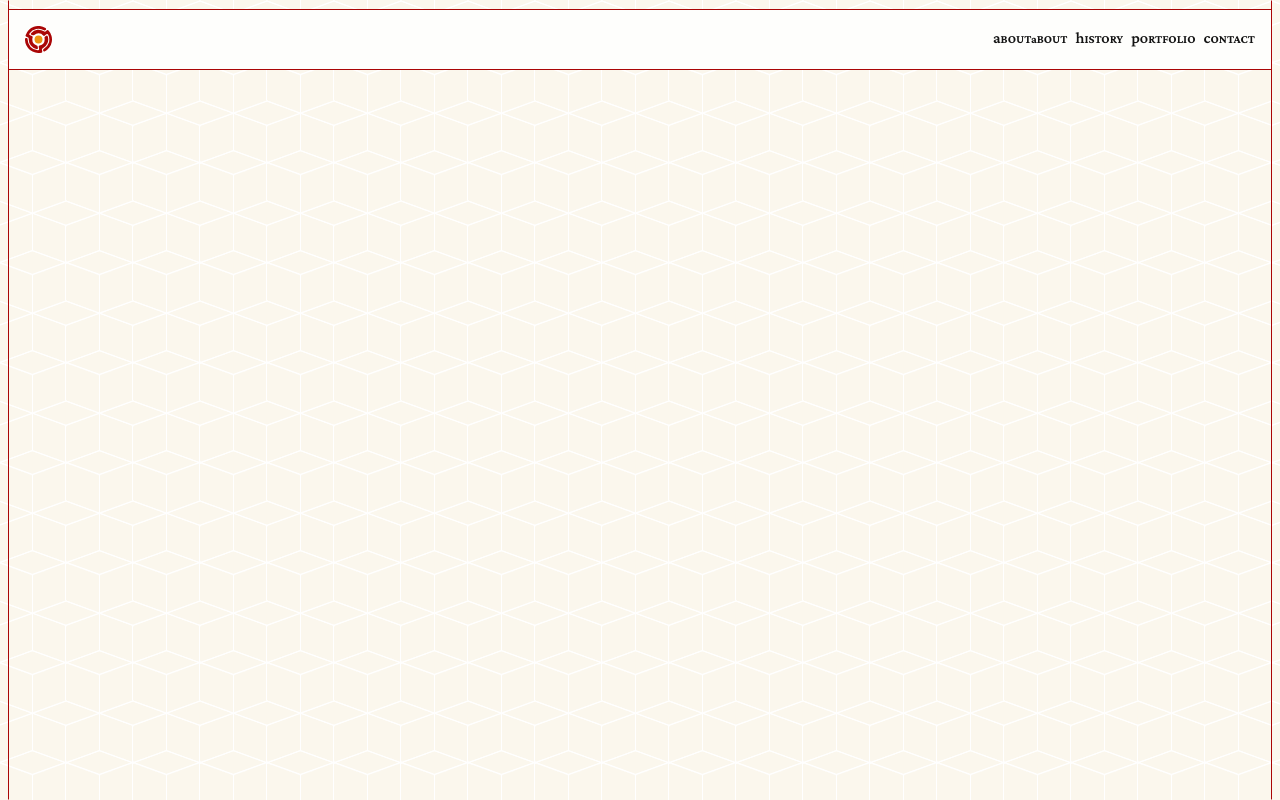
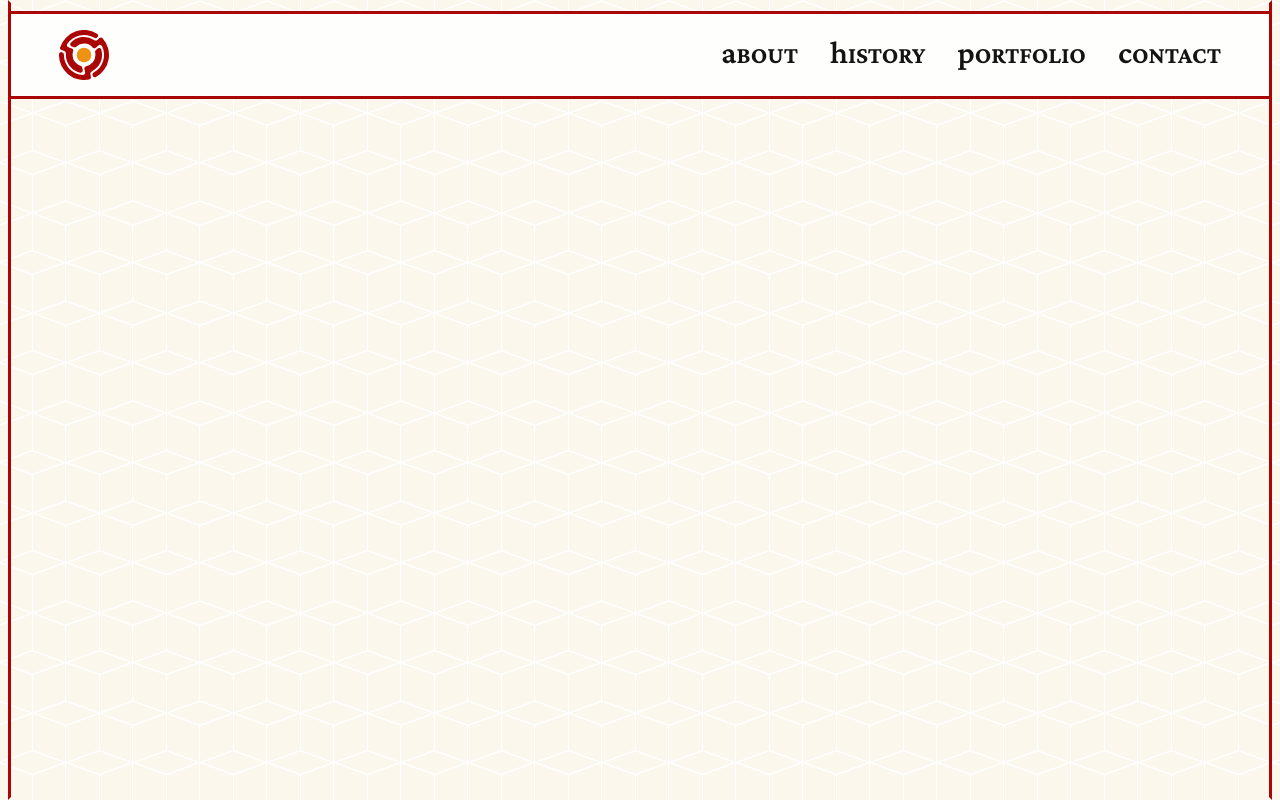
Before and after one commit to JulianBristol/portfolio2024, a Next.js app: page / in a window 1280 px wide. Built offline with nearby package versions, Linux system fonts and the light colour scheme.

Commit message:
Add more advanced CSS changes

```diff
--- /dev/null
+++ b/src/app/components/Header/Header.scss
@@ -0,0 +1,81 @@
+
+.navOptionInteraction:focus,
+.navOptionInteraction:hover {
+  text-decoration: underline 2px;
+  text-underline-offset: 2px;
+  text-decoration-color: #AA0606;
+}
+
+.navOptionInteraction:focus .lgFontTransition,
+.navOptionInteraction:hover .lgFontTransition {
+  color: #AA0606;
+  font-size: 32px;
+  letter-spacing: 0px;
+}
+
+.navOptionInteraction:focus .letterH,
+.navOptionInteraction:hover .letterH {
+  margin-left: -9px
+}
+
+.navOptionInteraction:focus .letterP,
+.navOptionInteraction:hover .letterP {
+  margin-right: -1px;
+  margin-left: -7.6px
+}
+
+.navOptionInteraction:focus .letterC,
+.navOptionInteraction:hover .letterC {
+  margin-left: -7px
+}
+
+.lgFontTransition {
+  transition: font-size 300ms ease-in-out, margin 300ms ease-in-out, color 300ms ease-in-out;
+}
+
+/* Responsiveness */
+@media screen and (min-width: 480px) {
+
+  .navOptionInteraction:focus .lgFontTransition,
+  .navOptionInteraction:hover .lgFontTransition {
+    font-size: 42px;
+  }
+
+  .navOptionInteraction:focus .letterH,
+  .navOptionInteraction:hover .letterH {
+    margin-left: -11.2px
+  }
+
+  .navOptionInteraction:focus .letterP,
+  .navOptionInteraction:hover .letterP {
+    margin-left: -9.78px
+  }
+
+  .navOptionInteraction:focus .letterC,
+  .navOptionInteraction:hover .letterC {
+    margin-left: -8.75px
+  }
+}
+
+@media screen and (min-width: 768px) {
+
+  .navOptionInteraction:focus .lgFontTransition,
+  .navOptionInteraction:hover .lgFontTransition {
+    font-size: 56px;
+  }
+
+  .navOptionInteraction:focus .letterH,
+  .navOptionInteraction:hover .letterH {
+    margin-left: -13.4px
+  }
+
+  .navOptionInteraction:focus .letterP,
+  .navOptionInteraction:hover .letterP {
+    margin-left: -11.98px
+  }
+
+  .navOptionInteraction:focus .letterC,
+  .navOptionInteraction:hover .letterC {
+    margin-left: -10.5px
+  }
+}
--- a/src/app/components/Header/Header.tsx
+++ b/src/app/components/Header/Header.tsx
@@ -1,42 +1,57 @@
-import React, { FC } from "react";
+import React, { FC, useEffect, useState } from "react";
 import Image from "next/image";
+import "./Header.scss";
 
 const Header = ({}) => {
+
+
 	return (
-		<nav className="p-4 flex justify-between font-semibold border-poppy border-y-[0.5px] bg-ghost">
-			<a href="/">
+		<nav className="px-2 xs:px-6 md:px-12 py-4 flex justify-between font-semibold bg-ghost border-poppy border-y-[0.5px] xs:border-y-[2px] md:border-y-[3px] redBorderTransition paddingTransition headerFadeIn">
+			<a href="/" id="logo">
 				<Image
-					className="relative "
+					className="relative transition-all logoAnimation w-[27px] h-[27px] xs:w-[36px] xs:h-[36px] md:w-[50px] md:h-[50px]"
 					src="/logo.svg"
-					alt="Next.js Logo"
-					width={27}
-					height={27}
+					alt="Julian Bristol Logo"
+                    aria-label="home"
+                    width={27}
+                    height={27}
 					priority
 				/>
 			</a>
-			<ul className="text-[12px] font-bold">
+			<ul className="text-[12px] xs:text-[16px] md:text-[24px] font-bold flex items-center gap-[6px] xs:gap-2 md:gap-6 transition-all">
 				<li className="inline ml-2">
 					<a href="#about" className="py-[5px] navOptionInteraction relative">
-						<span className="text-[16px] leading-[0px] font-semibold fontTransition">a</span>BOUT
-                        <span className='textReflection'>
-                            <span className='firstLetter'>a</span>
-                            BOUT
-                        </span>
+						<span className="text-[16px] xs:text-[22px] md:text-[32px] leading-[0px] font-semibold lgFontTransition letterA">
+							a
+						</span>
+						BOUT
 					</a>
 				</li>
 				<li className="inline ml-2">
-					<a href="#history" className="py-[5px]">
-						<span className="text-[16px] font-semibold">h</span>ISTORY
+					<a href="#history" className="py-[5px] navOptionInteraction relative">
+						<span className="text-[16px] xs:text-[22px] md:text-[32px] leading-[0px] font-semibold lgFontTransition letterH">
+							h
+						</span>
+						ISTORY
 					</a>
 				</li>
 				<li className="inline ml-2">
-					<a href="#portfolio" className="py-[5px]">
-						<span className="text-[16px] font-semibold">p</span>ORTFOLIO
+					<a
+						href="#portfolio"
+						className="py-[5px] navOptionInteraction relative"
+					>
+						<span className="text-[16px] xs:text-[22px] md:text-[32px] leading-[0px] font-semibold lgFontTransition letterP">
+							p
+						</span>
+						ORTFOLIO
 					</a>
 				</li>
 				<li className="inline ml-2">
-					<a href="#contact" className="py-[5px]">
-						<span className="text-[16px] font-semibold">c</span>ONTACT
+					<a href="#contact" className="py-[5px] navOptionInteraction relative">
+						<span className="text-[16px] xs:text-[22px] md:text-[32px] leading-[0px] font-semibold lgFontTransition letterC">
+							c
+						</span>
+						ONTACT
 					</a>
 				</li>
 			</ul>
--- a/src/app/globals.css
+++ b/src/app/globals.css
@@ -16,11 +16,18 @@
   }
 }
 
+.redBorderTransition {
+  transition: border 150ms ease-in-out;
+}
+
+.paddingTransition {
+  transition: padding 150ms ease-in-out;
+}
+
 body {
   color: rgb(var(--foreground-rgb));
-  background: linear-gradient(to bottom,
-      transparent,
-      rgb(var(--background-end-rgb))) rgb(var(--background-start-rgb));
+  background: #D0D9C9;
+  /* cursor: none; */
 }
 
 #cursor-inner {
@@ -48,7 +55,7 @@ body {
   opacity: 0;
   transform: translate(-50%, -50%);
   transition: background-color 0.3s linear, border 0.3s linear,
-    width 0.2s linear, height 0.2s linear, opacity 0.7s 0.3s linear;
+    width 150ms linear, height 150ms linear, opacity 0.7s 0.3s linear;
   pointer-events: none;
 }
 
@@ -61,16 +68,10 @@ a:focus-visible {
   background-image: url("assets/cubes2.png");
 }
 
-.navOptionInteraction:focus .fontTransition, .navOptionInteraction:hover .fontTransition {
-  color: red;
-  font-size: 40px;
-}
-.fontTransition {
-  transition: font-size 300ms ease-in-out;
-}
-
 @layer utilities {
   .text-balance {
     text-wrap: balance;
   }
 }
+
+/* Responsiveness */
--- a/src/app/layout.tsx
+++ b/src/app/layout.tsx
@@ -18,7 +18,7 @@ export default function RootLayout({
 }>) {
   return (
     <html lang="en">
-      <body className={`${crimsonPro.className} bg-creme`}>
+      <body className={`${crimsonPro.className} bg-creme overflow-x-hidden`}>
         {children}
       </body>
     </html>
--- a/src/app/page.tsx
+++ b/src/app/page.tsx
@@ -71,7 +71,7 @@ export default function Home() {
 			};
 			window.requestAnimationFrame(outerAnimation);
 		}
-	});
+	}, [isTouchDevice]);
 
 
 
@@ -86,7 +86,7 @@ export default function Home() {
         </div>)}
 
 			<div className="bg-creme bgCubes h-full min-h-[100vh]">
-				<header className="text-ash mx-2 py-2 border-x-poppy border-y-transparent border-[0.5px] h-full min-h-[100vh]">
+				<header className="text-ash mx-2 py-2 border-x-poppy border-y-transparent h-full min-h-[100vh] border-[0.5px] xs:border-[2px] md:border-[3px] redBorderTransition">
 					<Header />
 				</header>
 			</div>
--- a/tailwind.config.ts
+++ b/tailwind.config.ts
@@ -31,6 +31,8 @@ const config: Config = {
         300: '#90AF99',
         500: '#246036',
       }
+    },
+    extend: {
     }
   },
   plugins: [],
```
Also changed, not shown: package.json (+5 -4 lines), 1 other file (tests, documents, lock files or other folders).
